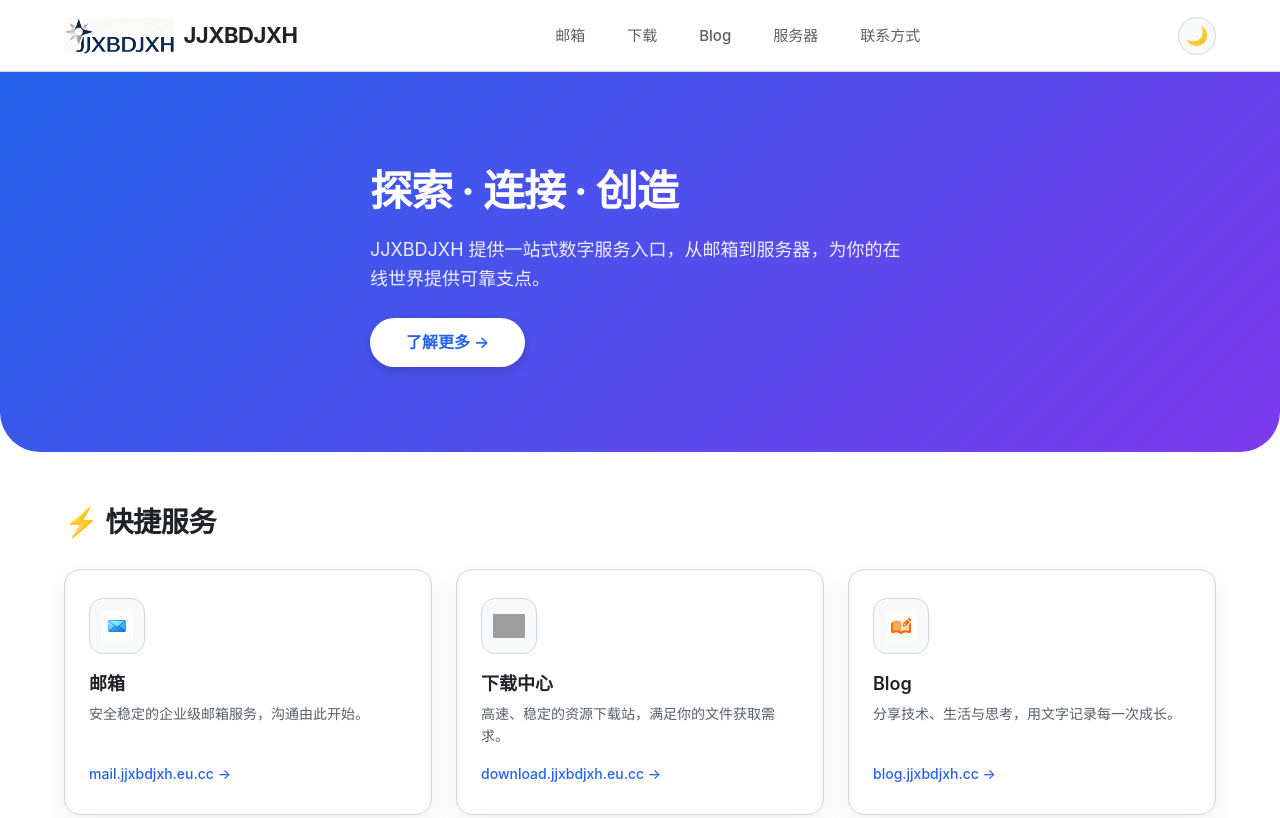
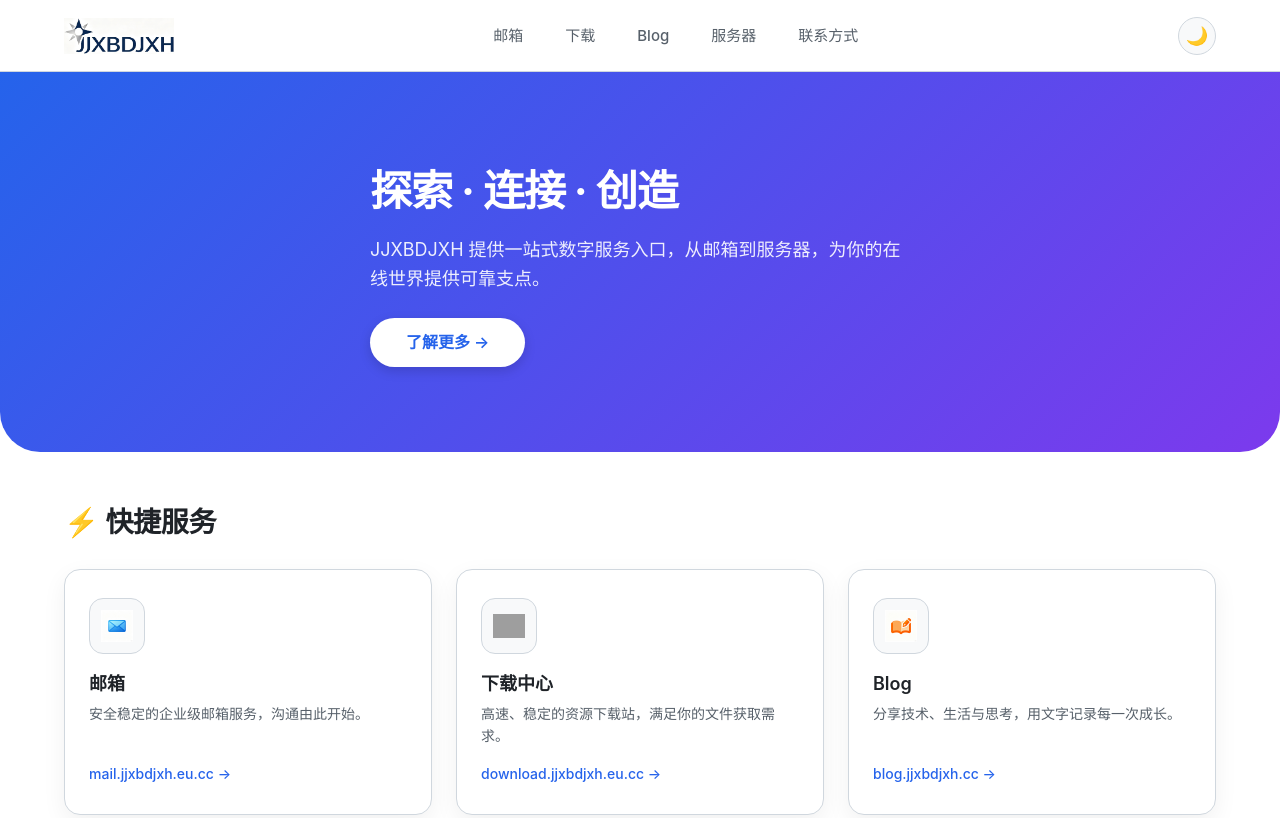
Before and after one commit to jjxbdjxh/jjxbdjxh-side, a plain HTML site: page index.html in a window 1280 px wide. Shown: the top 818 px of the page. Drawn offline with Linux system fonts and the light colour scheme; grey boxes are pictures that could not be loaded.

Commit message:
Update index.html
Update my webside.

```diff
--- a/index.html
+++ b/index.html
@@ -371,7 +371,6 @@
             <!-- Logo - 使用 .jpeg 格式 -->
             <a href="/" class="nav-logo">
                 <img src="logo.jpeg" alt="JJXBDJXH Logo，由抽象星星与品牌文字组成" />
-                JJXBDJXH
             </a>
 
             <!-- 导航菜单 - 只保留你指定的入口 -->
```
